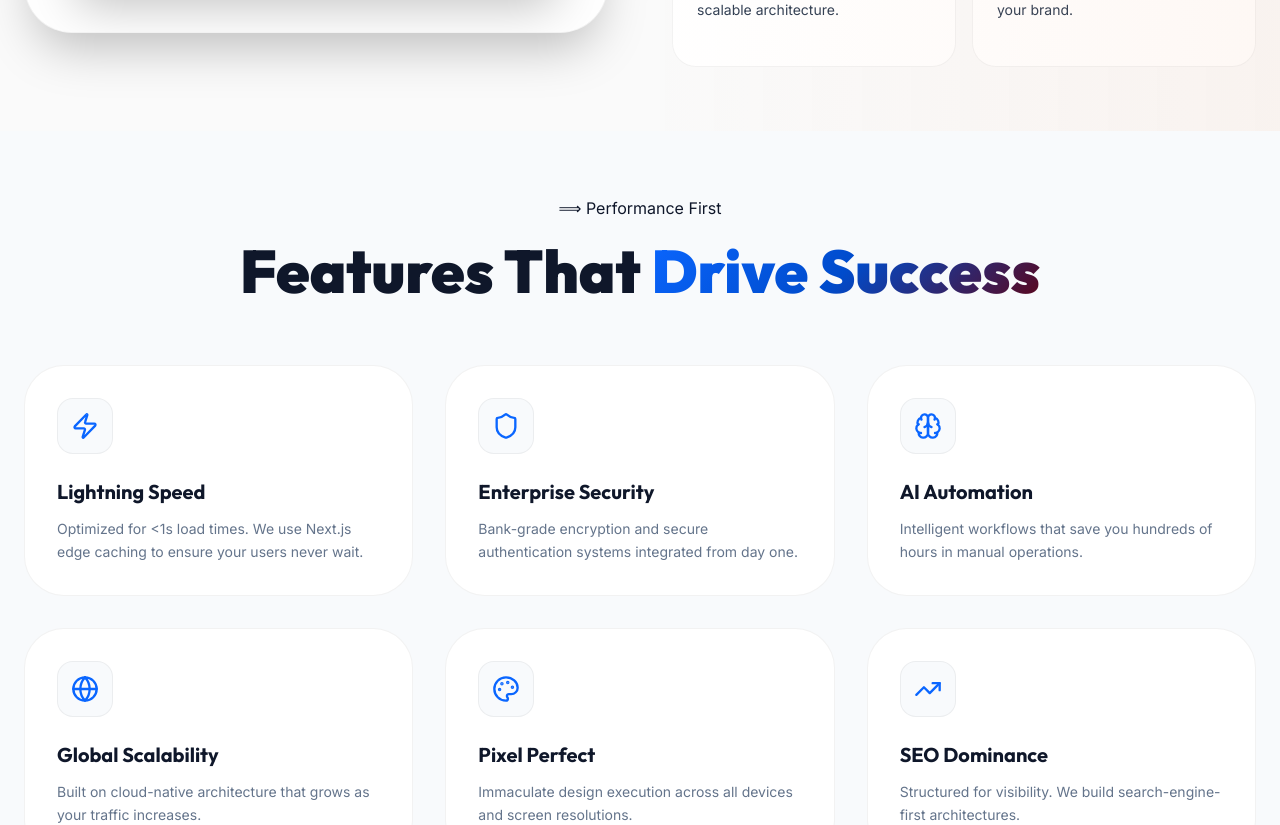
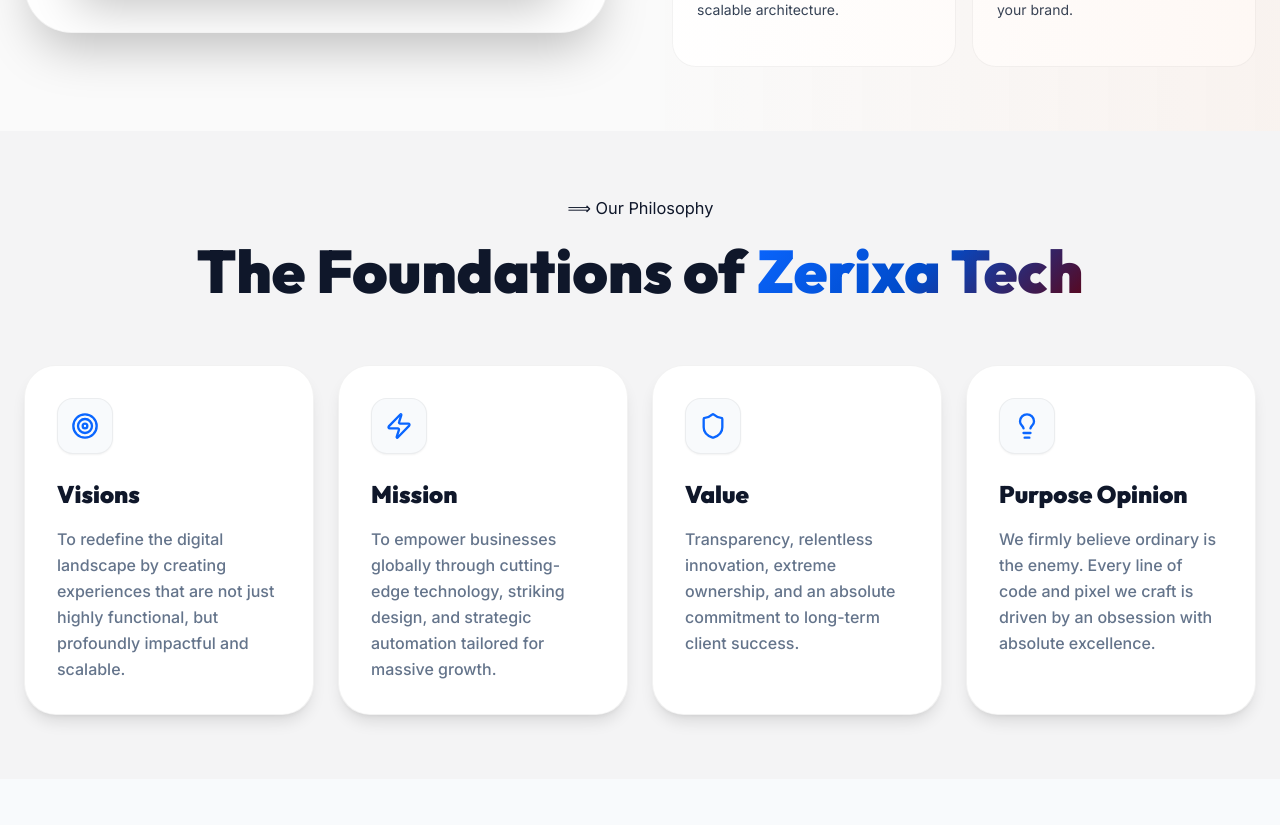
Before and after one commit to Blexedanas/tech, a Next.js app: page / in a window 1280 px wide. Shown: the part 2860-3685 px from the top of the page. Built offline with nearby package versions, Linux system fonts and the light colour scheme.

Commit message:
Add Our Philosophy section with Vision, Mission, Value, and Purpose

```diff
--- a/app/page.tsx
+++ b/app/page.tsx
@@ -8,7 +8,7 @@
 import {
     ArrowRight, Globe, Smartphone, Code, Palette, Brain, Cpu,
     ChevronRight, Star, Quote, CheckCircle, TrendingUp, Users, Award, Zap,
-    ChevronLeft, Play, MousePointer, Shield, PhoneCall
+    ChevronLeft, Play, MousePointer, Shield, PhoneCall, Target, Lightbulb
 } from 'lucide-react'
 
 import Magnetic from '@/components/ui/Magnetic'
@@ -768,6 +768,42 @@
                 </div>
             </section>
 
+            {/* ═══════════════════ OUR PHILOSOPHY ═══════════════════ */}
+            <section className="section-padding relative overflow-hidden" style={{ backgroundColor: 'var(--navy-mid)' }}>
+                <div className="container-custom relative z-10">
+                    <div className="text-center mb-16 reveal">
+                        <div className="badge-orange mb-5 animate-breathe inline-block">⟹ Our Philosophy</div>
+                        <h2 className="font-display font-black text-4xl md:text-6xl text-slate-900 mb-6">
+                            The Foundations of <span className="gradient-text">Zerixa Tech</span>
+                        </h2>
+                    </div>
+
+                    <div className="grid md:grid-cols-2 lg:grid-cols-4 gap-6">
+                        {[
+                            { title: 'Visions', desc: 'To redefine the digital landscape by creating experiences that are not just highly functional, but profoundly impactful and scalable.', icon: Target },
+                            { title: 'Mission', desc: 'To empower businesses globally through cutting-edge technology, striking design, and strategic automation tailored for massive growth.', icon: Zap },
+                            { title: 'Value', desc: 'Transparency, relentless innovation, extreme ownership, and an absolute commitment to long-term client success.', icon: Shield },
+                            { title: 'Purpose Opinion', desc: 'We firmly believe ordinary is the enemy. Every line of code and pixel we craft is driven by an obsession with absolute excellence.', icon: Lightbulb },
+                        ].map((item, i) => (
+                            <motion.div
+                                key={i}
+                                whileHover={{ y: -10 }}
+                                className="bg-white border border-black/5 rounded-[2rem] p-8 relative overflow-hidden group hover:shadow-2xl transition-all duration-500 shadow-lg"
+                            >
+                                <div className="absolute top-0 right-0 w-32 h-32 bg-primary/5 rounded-bl-full -mr-16 -mt-16 transition-transform group-hover:scale-150 duration-700" />
+                                <div className="w-14 h-14 rounded-2xl bg-slate-50 shadow-sm flex items-center justify-center mb-6 relative z-10 border border-black/5 group-hover:border-primary/20 group-hover:bg-primary/5 transition-colors">
+                                    <item.icon className="w-7 h-7 text-primary group-hover:scale-110 transition-transform" />
+                                </div>
+                                <h3 className="font-display font-black text-2xl text-slate-900 mb-4 relative z-10">{item.title}</h3>
+                                <p className="text-slate-500 leading-relaxed relative z-10 font-medium">
+                                    {item.desc}
+                                </p>
+                            </motion.div>
+                        ))}
+                    </div>
+                </div>
+            </section>
+
             {/* ═══════════════════ FEATURES THAT DRIVE SUCCESS ═══════════════════ */}
             <section className="section-padding bg-slate-50 relative overflow-hidden">
                 <div className="container-custom relative z-10">
```
